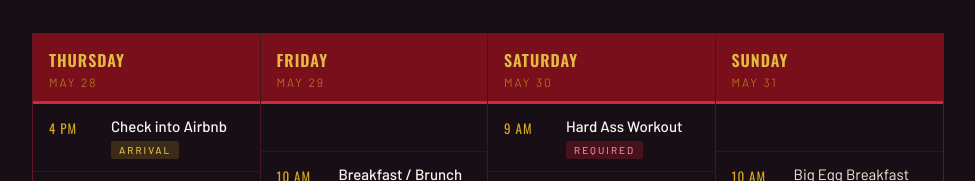
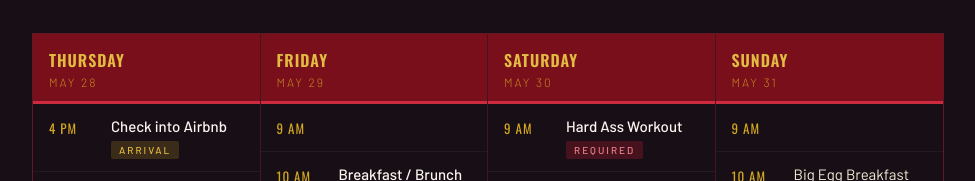
Before and after one commit to lukesprague22-glitch/austins-sendoff, a plain HTML site: page index.html in a window 1280 px wide. Shown: the part 1312-1493 px from the top of the page, without its empty margins (152-1127 px from the left). Drawn offline with nearby package versions, Linux system fonts and the light colour scheme.

Commit message:
Add files via upload

```diff
--- a/index.html
+++ b/index.html
@@ -730,7 +730,9 @@
           <div class="day-name">Friday</div>
           <div class="day-date">May 29</div>
         </div>
-        <div class="event" style="min-height:48px;border-bottom:1px solid rgba(255,255,255,0.05);"></div>
+        <div class="event" style="min-height:48px;border-bottom:1px solid rgba(255,255,255,0.05);">
+          <span class="ev-time">9 AM</span>
+        </div>
         <div class="event">
           <span class="ev-time">10 AM</span>
           <div class="ev-body">
@@ -812,7 +814,9 @@
           <div class="day-name">Sunday</div>
           <div class="day-date">May 31</div>
         </div>
-        <div class="event" style="min-height:48px;border-bottom:1px solid rgba(255,255,255,0.05);"></div>
+        <div class="event" style="min-height:48px;border-bottom:1px solid rgba(255,255,255,0.05);">
+          <span class="ev-time">9 AM</span>
+        </div>
         <div class="event">
           <span class="ev-time">10 AM</span>
           <div class="ev-body">
```
